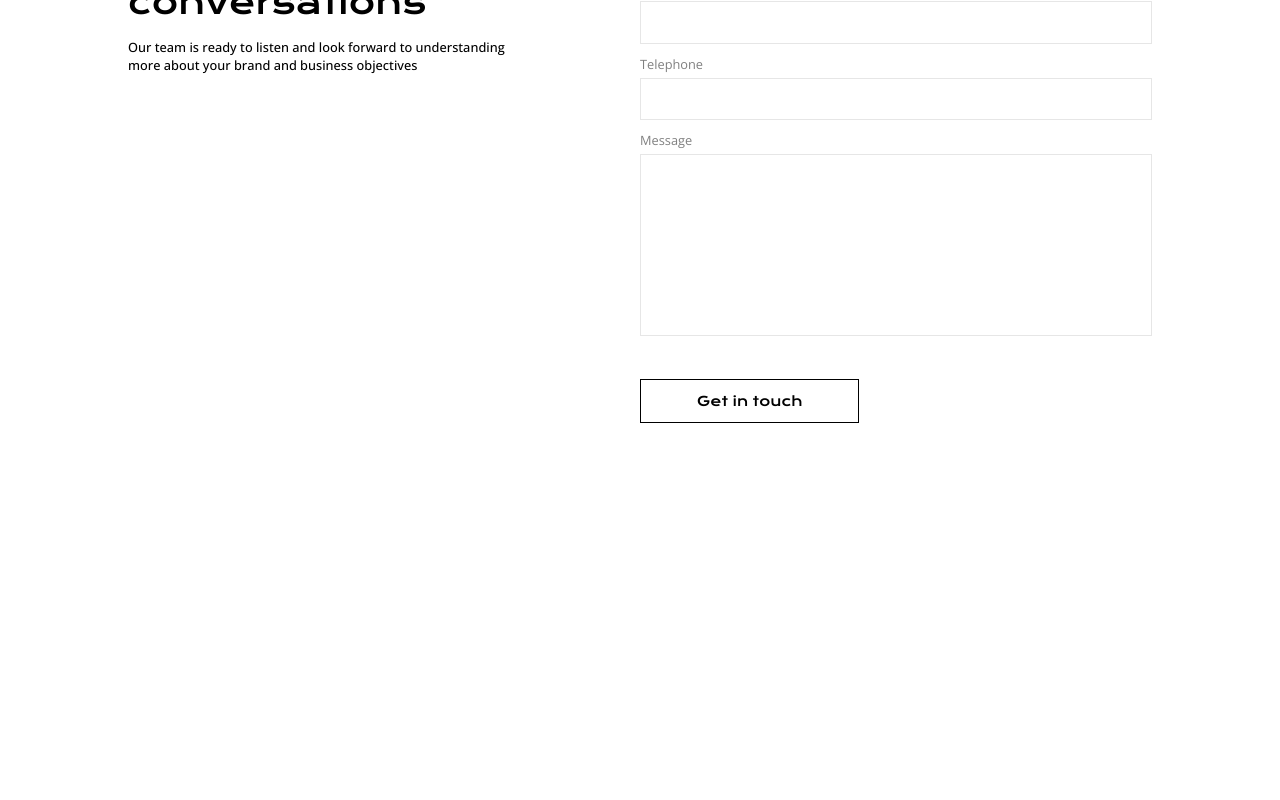
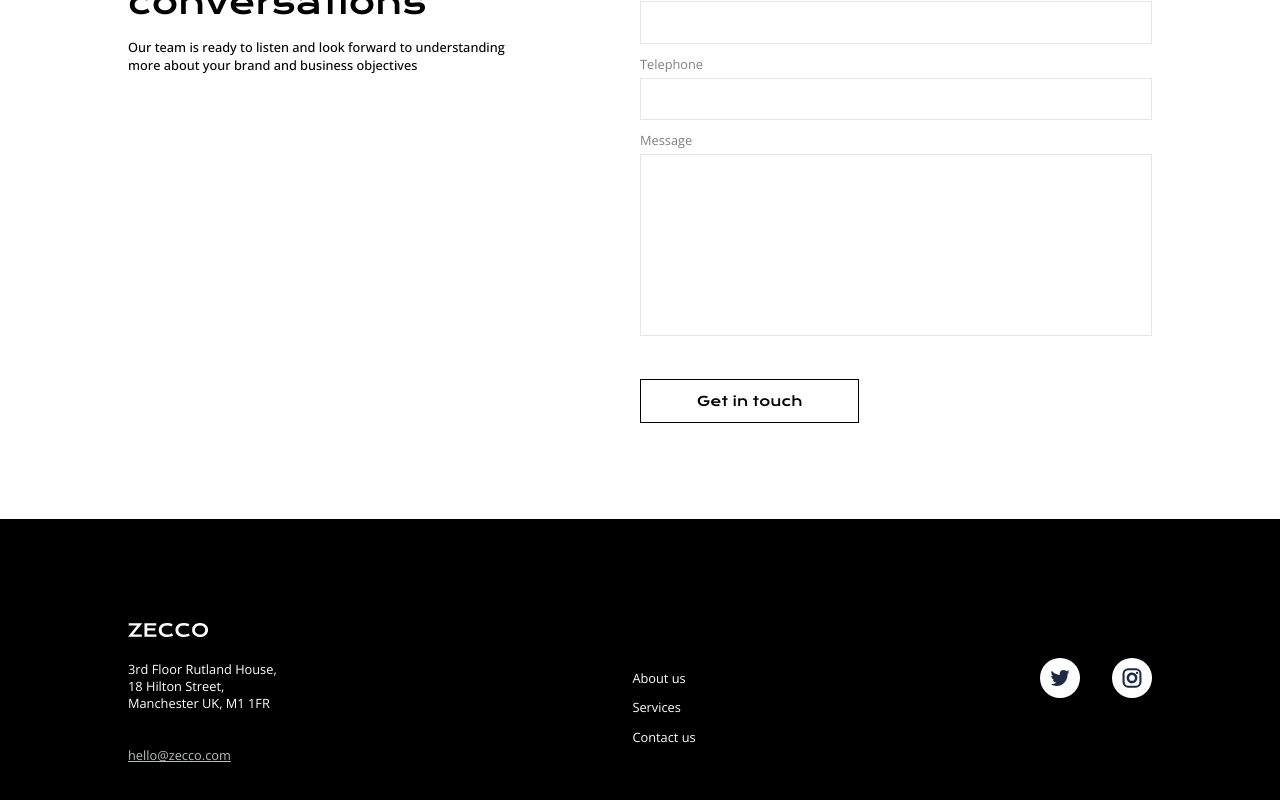
Before and after one commit to ADitta/zecco-tech-test, a React (Create React App) app: page / in a window 1280 px wide. Shown: the part 2020-2820 px from the top of the page. Before the commit the page ends 2539 px from the top, so only its background shows below. Built offline with nearby package versions, Linux system fonts and the light colour scheme.

Commit message:
implement Footer component with styling

```diff
--- a/src/App.jsx
+++ b/src/App.jsx
@@ -1,4 +1,11 @@
-import { Nav, Hero, AboutUs, Services, GetInTouch } from "./components/index";
+import {
+  Nav,
+  Hero,
+  AboutUs,
+  Services,
+  GetInTouch,
+  Footer,
+} from "./components/index";
 
 function App() {
   return (
@@ -8,6 +15,7 @@ function App() {
       <AboutUs />
       <Services />
       <GetInTouch />
+      <Footer />
     </main>
   );
 }
--- /dev/null
+++ b/src/components/Footer.jsx
@@ -0,0 +1,53 @@
+import twitter from "../images/twitter.svg";
+import instagram from "../images/insta.svg";
+import logo from "../images/logo-white.svg";
+
+const Footer = () => {
+  return (
+    <footer className="footer" id="footer">
+      <img src={logo} className="footer__logo" alt="zecco-img" />
+      <div className="footer__flex-container">
+        <div className="footer__info">
+          <p className="footer__paragraph">
+            3rd Floor Rutland House, 18 Hilton Street, Manchester UK, M1 1FR
+          </p>
+
+          <a className="footer__email" href="mailto:hello@zecco.com">
+            hello@zecco.com
+          </a>
+        </div>
+        <div className="footer__links">
+          <a className="footer__link" href="#about">
+            About us
+          </a>
+          <a className="footer__link" href="#services">
+            Services
+          </a>
+          <a className="footer__link" href="#contact">
+            Contact us
+          </a>
+        </div>
+
+        <div className="footer__social__links">
+          <div className="footer__twitter-container">
+            <a target="_blank" rel="noreferrer" href="https://twitter.com/">
+              <img src={twitter} alt="" />
+            </a>
+          </div>
+
+          <div className="footer__instagram-container">
+            <a
+              target="_blank"
+              rel="noreferrer"
+              href="https://www.instagram.com/"
+            >
+              <img src={instagram} alt="" />
+            </a>
+          </div>
+        </div>
+      </div>
+    </footer>
+  );
+};
+
+export default Footer;
--- a/src/components/index.js
+++ b/src/components/index.js
@@ -3,4 +3,6 @@ import Hero from "./Hero";
 import AboutUs from "./AboutUs";
 import Services from "./Services";
 import GetInTouch from "./GetInTouch";
-export { Nav, Hero, AboutUs, Services, GetInTouch };
+import Footer from "./Footer";
+
+export { Nav, Hero, AboutUs, Services, GetInTouch, Footer };
--- a/src/styles/App.scss
+++ b/src/styles/App.scss
@@ -3,7 +3,7 @@ $krona: "Krona One", sans-serif;
 $open-sans: "Open Sans", sans-serif;
 $button-background-color: rgb(226, 222, 222);
 $hero-parapgraph-color: rgb(183, 182, 187);
-$services-paragraph-color: rgb(181, 189, 190);
+$paragraph-color: rgb(181, 189, 190);
 // Global reset
 * {
   margin: 0;
@@ -50,3 +50,4 @@ p {
 @import "./aboutUs";
 @import "./services";
 @import "./getInTouch";
+@import "./footer";
--- /dev/null
+++ b/src/styles/_footer.scss
@@ -0,0 +1,57 @@
+.footer {
+  background-color: black;
+  padding: 6.5rem 8rem 9rem;
+  color: $paragraph-color;
+
+  &__flex-container {
+    display: flex;
+    justify-content: space-between;
+  }
+  &__logo {
+    width: 5rem;
+    margin-bottom: 1rem;
+    font-size: 1.2rem;
+  }
+
+  &__paragraph {
+    margin: 0.2rem 0rem;
+    font-weight: lighter;
+    font-size: 0.8rem;
+    line-height: 1.3;
+    color: white;
+    width: 100%;
+    max-width: 10rem;
+  }
+  &__email {
+    margin: 2rem 0;
+    display: inline-block;
+    font-size: 0.8rem;
+    color: $paragraph-color;
+  }
+  &__links {
+    display: flex;
+    flex-direction: column;
+  }
+  &__link {
+    text-decoration: none;
+    margin-top: 0.7rem;
+    font-size: 0.8rem;
+    color: white;
+    &:hover {
+      text-decoration: underline;
+    }
+  }
+  &__social__links {
+    display: flex;
+  }
+  &__instagram-container,
+  &__twitter-container {
+    width: 2.5rem;
+    img {
+      width: 100%;
+    }
+  }
+  &__instagram-container {
+    margin-left: 2rem;
+  }
+}
--- a/src/styles/_services.scss
+++ b/src/styles/_services.scss
@@ -43,6 +43,6 @@
   &__paragraph {
     width: 100%;
     max-width: 24rem;
-    color: $services-paragraph-color;
+    color: $paragraph-color;
   }
 }
```
